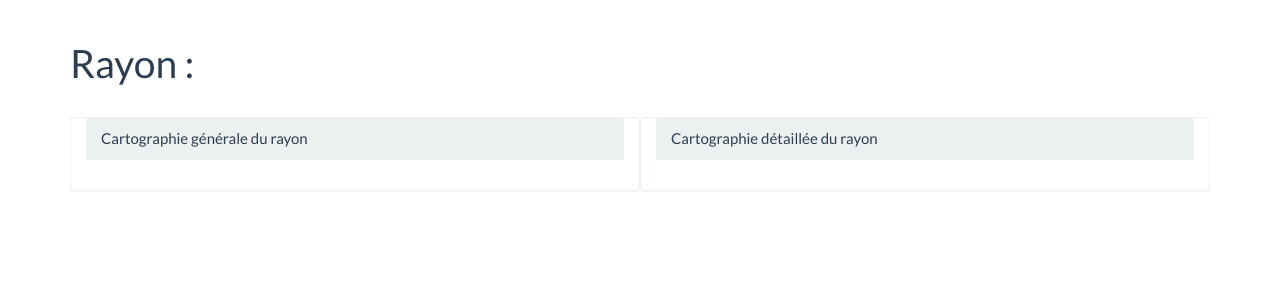
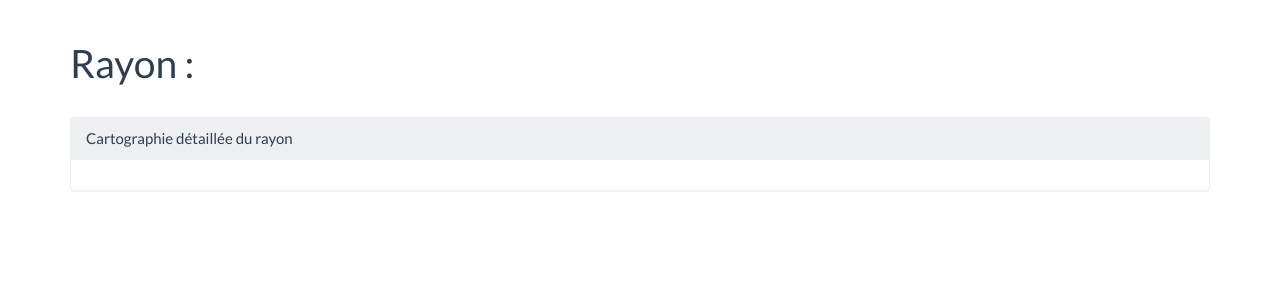
Before and after one commit to Johnderirol/Epidex, a Symfony app: template templates/evaluation/rayon.html.twig in a window 1280 px wide. Shown: the part 62-362 px from the top of the page. Run offline with Twig, Linux system fonts and the light colour scheme; the template is opened without the code that fills it, so the values that code supplies are empty; some libraries are stand-ins or nearby versions.

Commit message:
affichage page rayon

```diff
--- a/templates/evaluation/rayon.html.twig
+++ b/templates/evaluation/rayon.html.twig
@@ -8,17 +8,7 @@
     {% endfor %}
     </h1>
     <br>
-        <div class="panel panel-default col-md-6">
-            <div class="panel-heading">Cartographie générale du rayon</div>
-            <div class="panel-body">
-            {% for cat in categories %}
-                <div class="panel-body">
-                    <canvas id="{{cat.slug}}" class="chartjs"></canvas>
-                </div>
-            {% endfor %}
-            </div>
-        </div>
-        <div class="panel panel-default col-md-6">
+        <div class="panel panel-default">
             <div class="panel-heading">Cartographie détaillée du rayon</div>
             <div class="panel-body">
              {% for cat in categories %}
@@ -34,7 +24,7 @@
 {% for cat in categories %}
 <script>
 
-var ctx = document.getElementById('{{cat.slug}}').getContext('2d');
+var ctx = document.getElementById('{{cat.slug}}.collab').getContext('2d');
 
 var data = {
         labels:
@@ -46,8 +36,9 @@ var data = {
         {% endfor %}
         ],
 
-        datasets:[{
-            label:"{{cat.title}}",
+        datasets:
+        [{
+            label:"MOYENNE - {{cat.title}}",
             data:
             [
             {% for skill in skills %}
@@ -64,46 +55,7 @@ var data = {
             pointHoverBackgroundColor:"#fff",
             pointHoverBorderColor:"rgb(255, 99, 132)",
 
-        }]};
-
-var options = {
-    scale: {
-    angleLines: {
-        display: true
-    },
-    ticks: {
-        suggestedMin: 0,
-        suggestedMax: 4
-    }
-}
-};
-
-var config =  {
-            type:'radar',
-            data: data,
-            options : options
-        }
-        var graph = new Chart (ctx, config)
-
-
-</script>
-{% endfor %}
-{% for cat in categories %}
-<script>
-
-var ctx = document.getElementById('{{cat.slug}}.collab').getContext('2d');
-
-var data = {
-        labels:
-        [
-        {% for skill in skills %}
-            {% if skill.competence.category.slug == cat.slug %}
-            "{{skill.competence.title}}",
-            {% endif %}
-        {% endfor %}
-        ],
-
-        datasets:[
+        },
         {% for collaborateur in collaborateurs %}
         {
             label:
```
